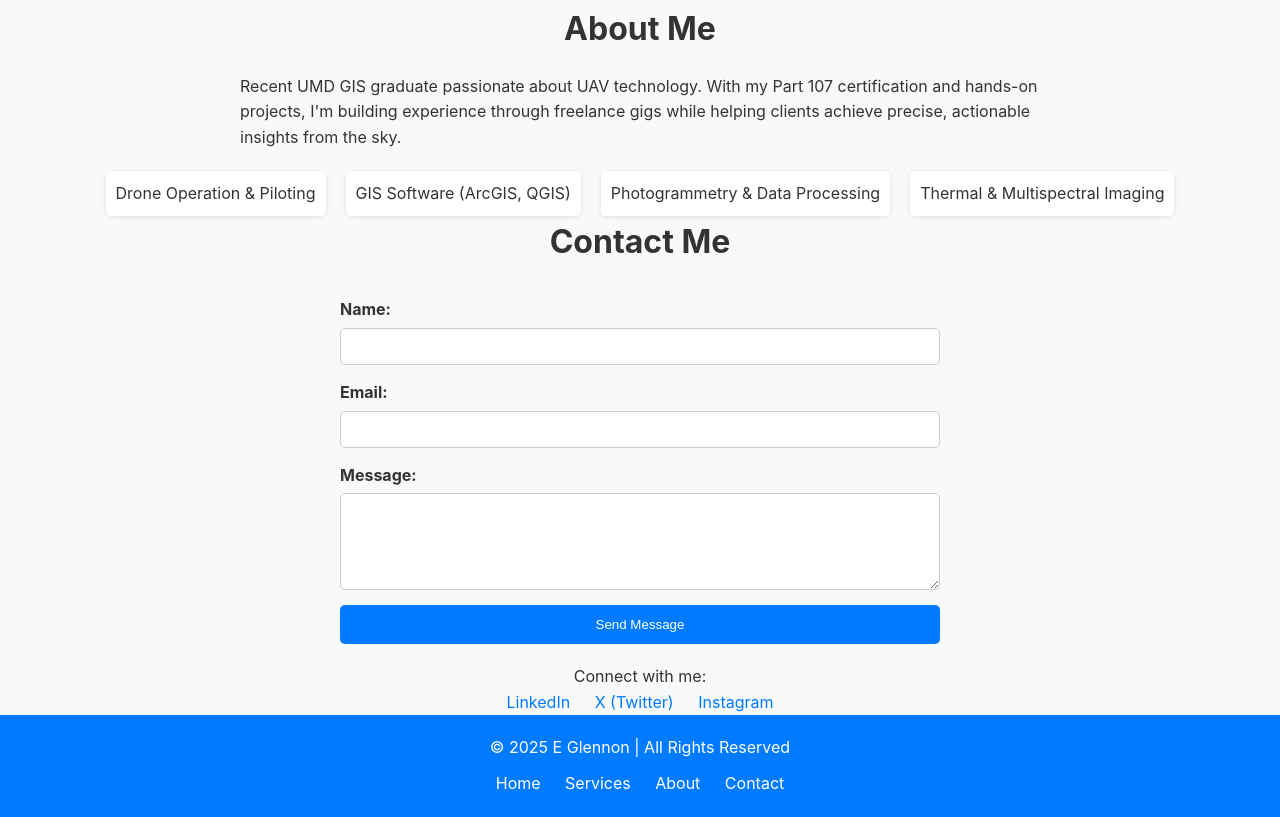
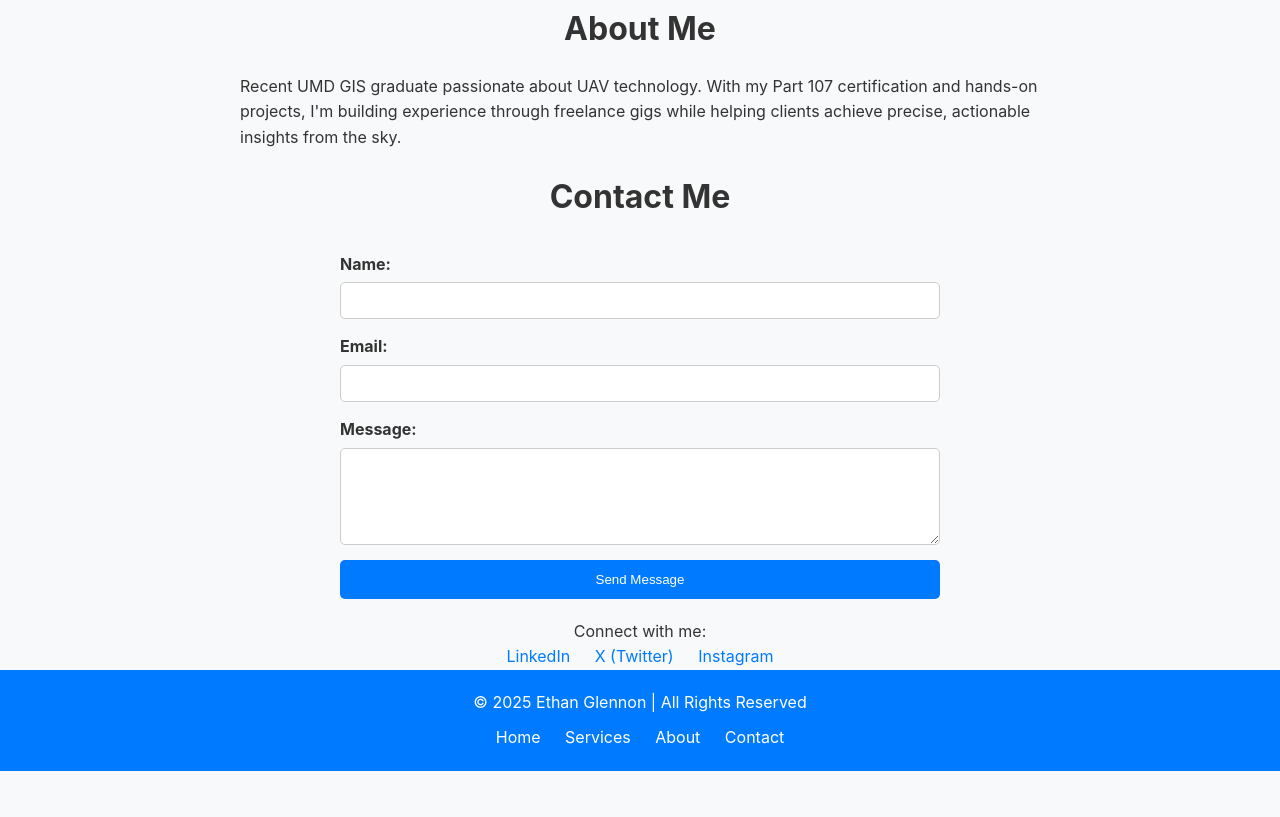
Before and after one commit to eglennon128/eglennon128.github.io, a plain HTML site: page index.html in a window 1280 px wide. Shown: the part 1040-1857 px from the top of the page. After the commit the page ends 1811 px from the top, so only its background shows below. Drawn offline with Linux system fonts and the light colour scheme.

Commit message:
Update name and remove skills boxes

```diff
--- a/index.html
+++ b/index.html
@@ -3,7 +3,7 @@
 <head>
     <meta charset="UTF-8">
     <meta name="viewport" content="width=device-width, initial-scale=1.0">
-    <title>E Glennon - Drone Pilot & GIS Services</title>
+    <title>Ethan Glennon - Drone Pilot & GIS Services</title>
     <meta name="description" content="Freelance drone piloting with GIS expertise in Maryland. Offering real estate photography, inspections, and GIS mapping services.">
     <meta name="keywords" content="drone pilot, GIS specialist, Maryland, aerial photography, inspections, mapping">
     <style>
@@ -226,7 +226,7 @@
         <div class="container">
             <!-- Logo placeholder - replace src with actual image or remove -->
             <div id="logo-placeholder" alt="Your Logo"></div>
-            <h1>E Glennon</h1><!-- Edit your name here -->
+            <h1>Ethan Glennon</h1><!-- Edit your name here -->
             <p>Certified Drone Pilot & GIS Specialist Offering Aerial Services in Maryland</p><!-- Edit tagline here -->
         </div>
     </header>
@@ -271,12 +271,6 @@
         <div class="bio">
             <p>Recent UMD GIS graduate passionate about UAV technology. With my Part 107 certification and hands-on projects, I'm building experience through freelance gigs while helping clients achieve precise, actionable insights from the sky.</p><!-- Edit bio paragraph here -->
         </div>
-        <ul>
-            <li>Drone Operation & Piloting</li><!-- Edit skills list as needed -->
-            <li>GIS Software (ArcGIS, QGIS)</li>
-            <li>Photogrammetry & Data Processing</li>
-            <li>Thermal & Multispectral Imaging</li>
-        </ul>
     </section>
     <section class="container" id="contact">
         <h2>Contact Me</h2>
@@ -298,7 +292,7 @@
         </div>
     </section>
     <footer>
-        <p>© 2025 E Glennon | All Rights Reserved</p><!-- Edit copyright year and name -->
+        <p>© 2025 Ethan Glennon | All Rights Reserved</p><!-- Edit copyright year and name -->
         <a href="#home">Home</a>
         <a href="#services">Services</a>
         <a href="#about">About</a>
```
